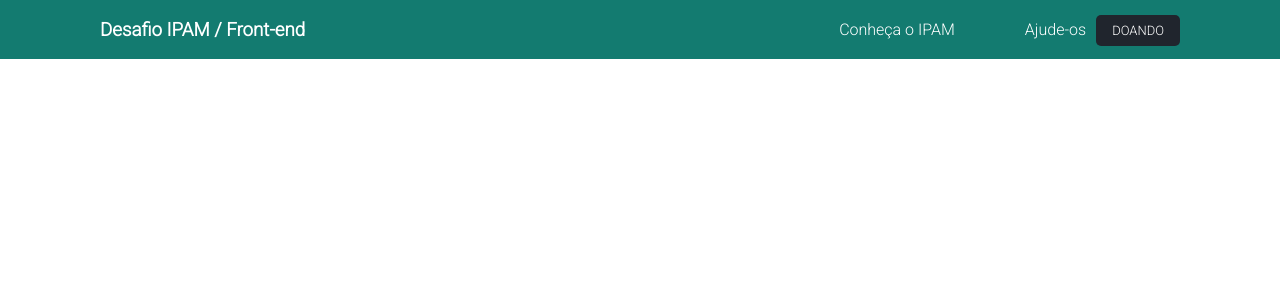
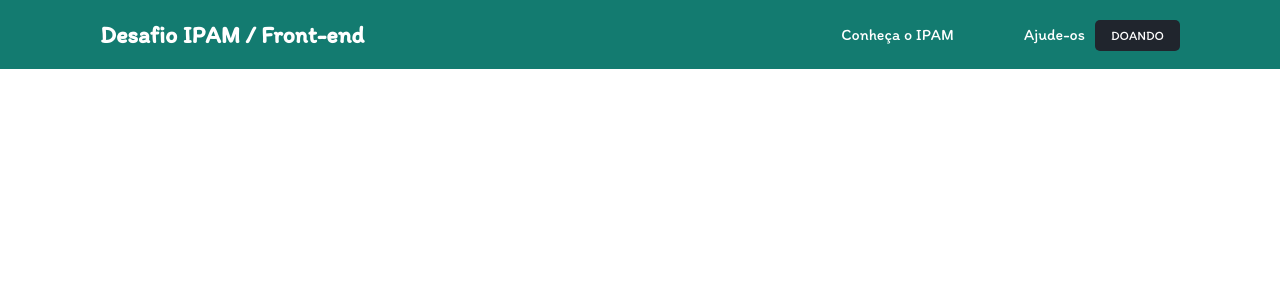
Before and after one commit to artkelv/desafio-ipam, a React (Create React App) app: page / in a window 1280 px wide. Shown: the top 300 px of the page. Built offline with nearby package versions, Linux system fonts and the light colour scheme; a web font is replaced by a local one.

Commit message:
style: add fonte no comp Header

```diff
--- a/src/components/header/Header.jsx
+++ b/src/components/header/Header.jsx
@@ -7,11 +7,11 @@ export default function Header(){
             <UnList>
                 <NavBar>
                     <li>
-                        <AncorToMeet href="">Conheça o IPAM</AncorToMeet>
+                        <AncorToMeet href="https://ipam.org.br/sobre-o-ipam/" target="_blank">Conheça o IPAM</AncorToMeet>
                     </li>
                     <ListForHelp>Ajude-os</ListForHelp>
                     <li>
-                        <AncorForHelp href="">Doando</AncorForHelp>
+                        <AncorForHelp href="https://ipam.org.br/doe/" target="_blank">Doando</AncorForHelp>
                     </li>
                 </NavBar>
             </UnList>
--- a/src/components/header/style.js
+++ b/src/components/header/style.js
@@ -1,12 +1,13 @@
 import styled from "styled-components";
 
 export const HeaderComponent = styled.header`
+    font-family: 'Itim', cursive;
     display: flex;
     justify-content: space-between;
     background-color: #137B70;
     color: #fff;
 `
-export const TitleIpam = styled.h3`
+export const TitleIpam = styled.h2`
     margin-left: 100px;
 `
 export const UnList = styled.ul`
@@ -23,6 +24,10 @@ export const NavBar = styled.nav`
 export const AncorToMeet = styled.a`
     text-decoration: none;
     color: #fff;
+    transition: 0.7s;
+    &:hover{
+        border-bottom: 2px solid #20252D;
+    }
 `
 export const ListForHelp = styled.li`
     margin: 0 10px 0 70px;
@@ -39,4 +44,8 @@ export const AncorForHelp = styled.a`
     border-radius: 5px;
     font-size: 13px;
     text-transform: uppercase;
+    transition: 0.7s;
+    &:hover{
+        padding: 8px 20px;
+    }
 `
```
